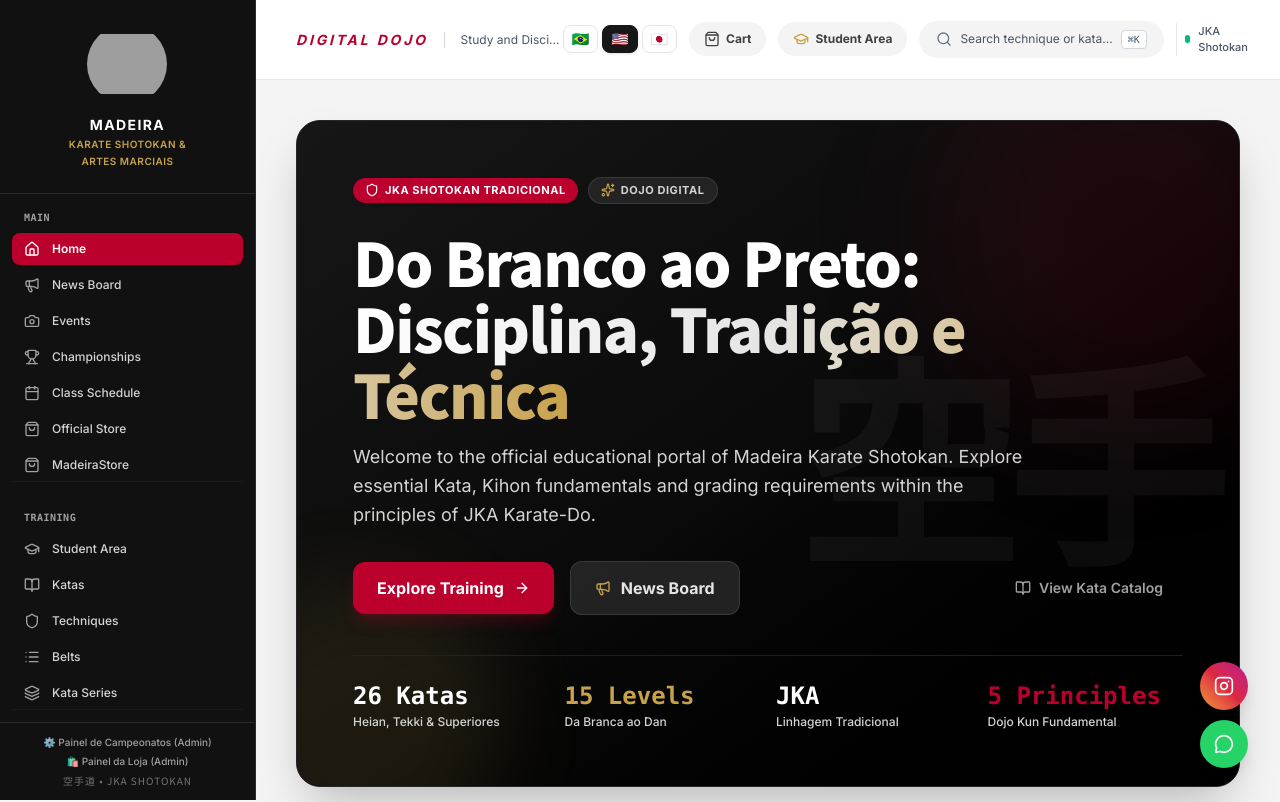
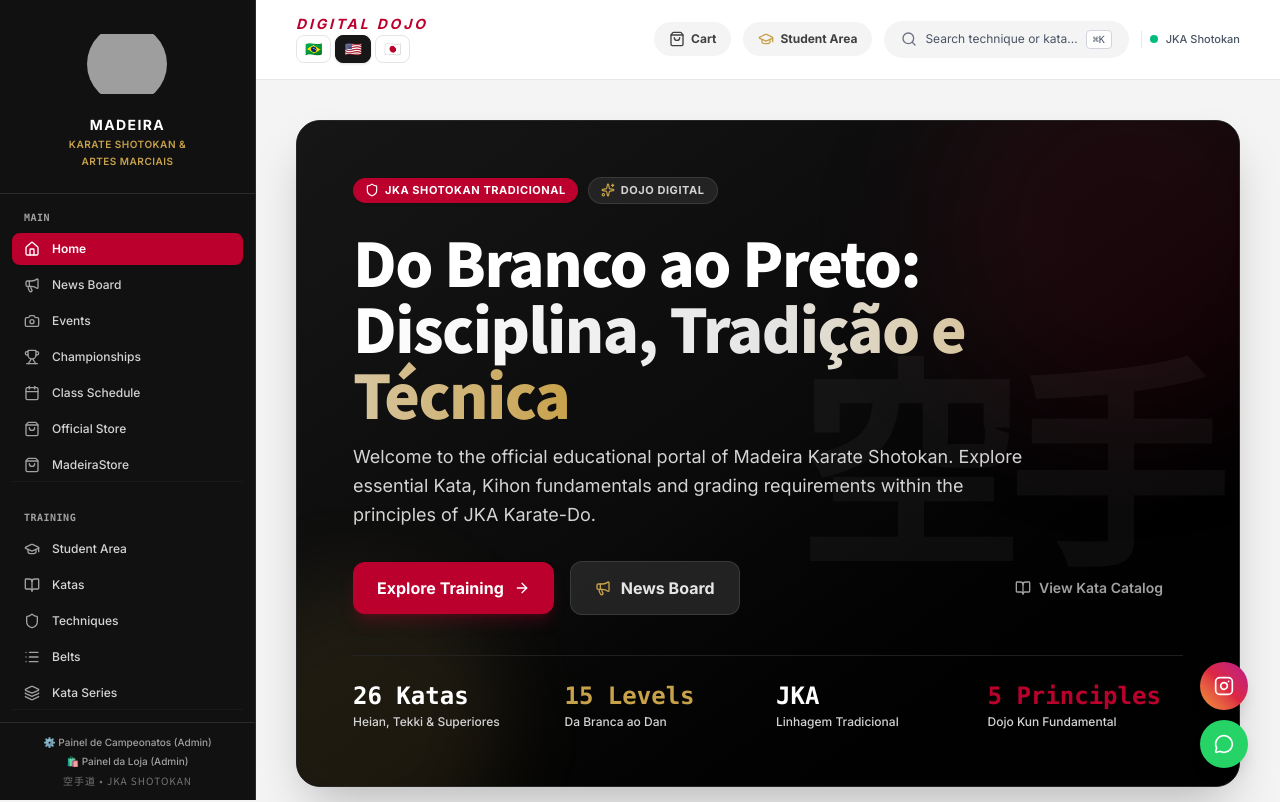
Before and after one commit to CMOURASIGA/webappshotokanmadeira, a React (Vite) app: page / in a window 1280 px wide. Shown: the top 802 px of the page. Built offline with nearby package versions, Linux system fonts and the light colour scheme; no server answers; grey boxes are pictures that could not be loaded; a web font is replaced by a local one.

Commit message:
fix(i18n): place language selector below Dojo Digital

```diff
--- a/src/components/Layout.tsx
+++ b/src/components/Layout.tsx
@@ -49,14 +49,13 @@ export function Layout({ children }: { children: ReactNode }) {
         {/* Header Superior Responsivo */}
         <header className="h-16 sm:h-20 bg-white border-b border-gray-200 flex items-center justify-between px-3 sm:px-6 md:px-8 lg:px-10 shrink-0 sticky top-0 z-30">
           <div className="flex items-center gap-3 sm:gap-4 min-w-0">
-            {/* Tag Dojo Digital para Desktop */}
-            <span className="text-[#BC002D] font-bold text-xs sm:text-sm tracking-[0.2em] uppercase italic hidden lg:block shrink-0">
-              {t("header.digitalDojo")}
-            </span>
-            <div className="hidden lg:block h-4 w-[1px] bg-gray-300"></div>
-            <span className="text-gray-600 text-xs hidden lg:block truncate">
-              {t("header.studyDiscipline")}
-            </span>
+            {/* Identidade + seletor de idioma no Desktop */}
+            <div className="hidden lg:flex flex-col items-start justify-center gap-1 shrink-0">
+              <span className="text-[#BC002D] font-bold text-xs sm:text-sm tracking-[0.2em] uppercase italic leading-none">
+                {t("header.digitalDojo")}
+              </span>
+              <LanguageSelector compact />
+            </div>
 
             {/* Marca Madeira Karate para Mobile e Tablet */}
             <Link to="/" className="lg:hidden flex items-center gap-2.5 min-w-0 group">
@@ -80,10 +79,6 @@ export function Layout({ children }: { children: ReactNode }) {
 
           {/* Área de Busca e Ações */}
           <div className="flex items-center gap-2 sm:gap-3">
-            <div className="hidden sm:block">
-              <LanguageSelector compact />
-            </div>
-
             {/* Botão de Carrinho / Loja */}
             <Link
               to="/store"
```
